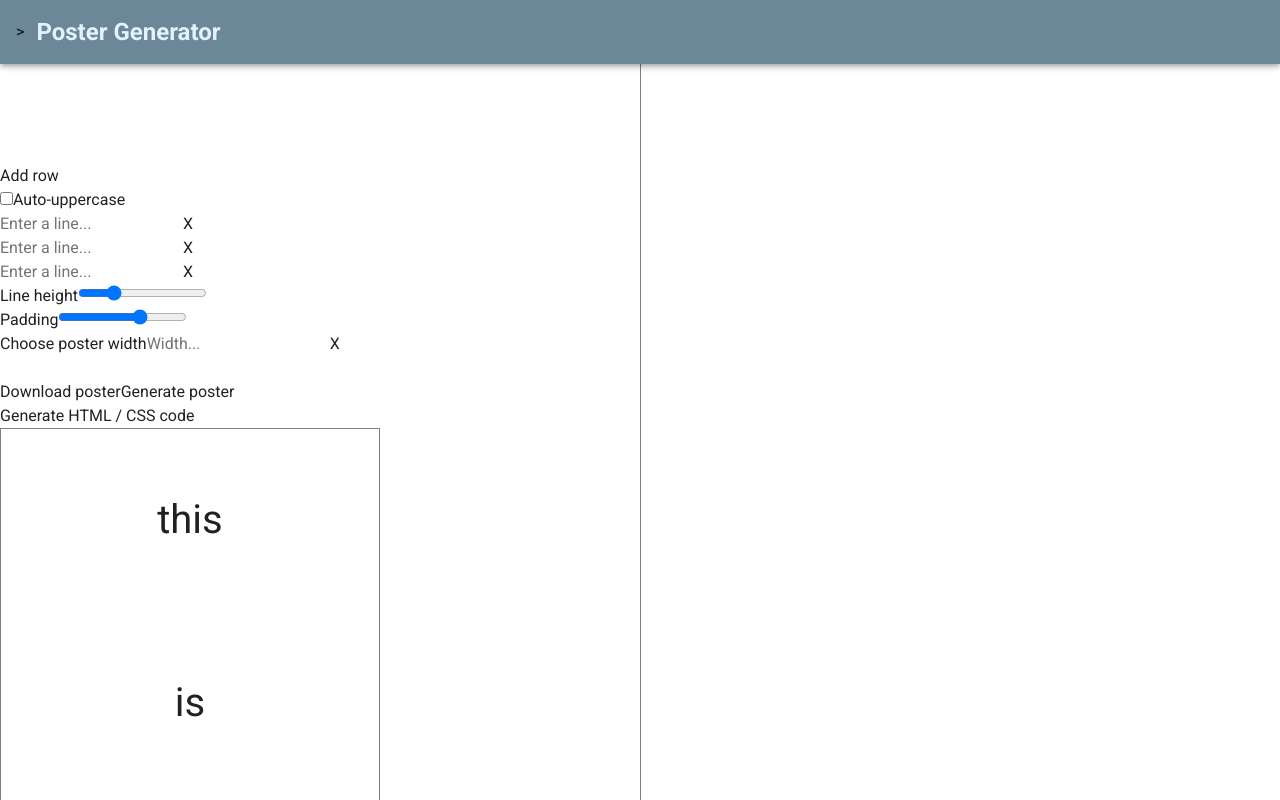
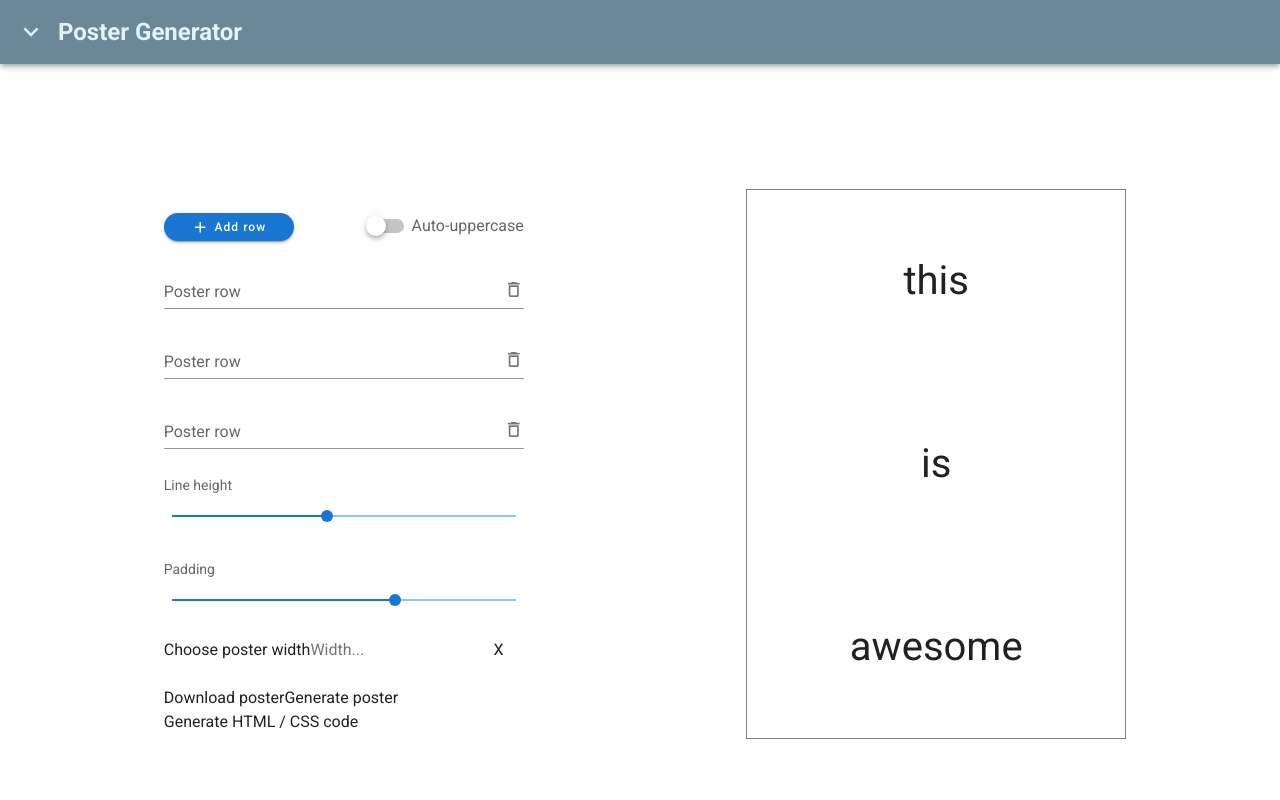
Before and after one commit to Lockhild/poster-app-vue, a Vue app: page / in a window 1280 px wide. Shown: the top 800 px of the page. Built offline with nearby package versions, Linux system fonts and the light colour scheme.

Commit message:
Improved the design

```diff
--- a/src/components/ColorPalleteModal.vue
+++ b/src/components/ColorPalleteModal.vue
@@ -1,6 +1,8 @@
 <template>
     <div>
-        <button @click="isOpen=!isOpen">></button>
+        <button @click="isOpen=!isOpen">
+            <v-icon class="blue--text text--lighten-5" size="30">mdi-chevron-down</v-icon>
+        </button>
         <div class="modal" v-show="isOpen">
             <div class="modal-row">
                 <span class="color">Lorem, ipsum.</span>
--- a/src/components/LineInput.vue
+++ b/src/components/LineInput.vue
@@ -1,9 +1,7 @@
 <template>
-    <div>
-        <input type="text" placeholder="Enter a line..." v-model="text"
-               @keyup="$emit('textEntered', text, id)">
-        <span @click="$emit('rowID', id)">X</span>
-    </div>
+    <v-text-field label="Poster row" v-model="text" @keyup="$emit('textEntered', text, id)">
+        <v-icon class="icon" slot="append" dense @click="$emit('rowID', id)">mdi-delete-outline</v-icon>
+    </v-text-field>
 </template>
 
 <script>
@@ -26,6 +24,11 @@ export default {
 }
 </script>
 
-<style>
-
+<style scoped>
+    .icon {
+        transition: all .3s;
+    }
+    .icon:hover {
+        color: #d11a2a;
+    }
 </style>
--- a/src/components/Main.vue
+++ b/src/components/Main.vue
@@ -1,7 +1,15 @@
 <template>
-    <v-content class="main">
-        <OptionsPanel v-on:inputRows="getInputRows"/>
-        <DisplayPanel :inputRows="inputRows"/>
+    <v-content>
+        <v-container class="container">
+            <v-row>
+                <v-col class="col">
+                    <OptionsPanel v-on:inputRows="getInputRows"/>
+                </v-col>
+                <v-col class="col">
+                    <DisplayPanel :inputRows="inputRows"/>
+                </v-col>
+            </v-row>
+        </v-container>
     </v-content>
 </template>
 
@@ -31,17 +39,14 @@ export default {
 </script>
 
 <style scoped>
-    .main {
+    .container {
+        min-height: 100vh;
         display: flex;
-        justify-content: space-around;
-        margin: 100px 0;
+        justify-content: center;
     }
-    .main:after {
-        content: "";
-        height: 100%;
-        width: 1px;
-        background: grey;
-        position: absolute;
-        top: -10%;
+    .col {
+        display: flex;
+        justify-content: center;
+        align-items: center;
     }
 </style>
--- a/src/components/OptionsPanel.vue
+++ b/src/components/OptionsPanel.vue
@@ -1,11 +1,11 @@
 <template>
     <div class="options-panel">
-        <div>
-            <button @click="addInputRow">Add row</button>
-            <div>
-                <input type="checkbox">
-                <label>Auto-uppercase</label>
-            </div>
+        <div class="d-flex justify-space-between align-center">
+            <v-btn class="text-none" small rounded color="primary" min-width="130" @click="addInputRow">
+                <v-icon class="mr-1" size="18">mdi-plus</v-icon>
+                Add row
+            </v-btn>
+            <v-switch v-model="uppercase" label="Auto-uppercase" color="primary"></v-switch>
         </div>
         <div class="text-inputs">
             <LineInput v-for="(item, index) in inputRows"
@@ -18,7 +18,7 @@
             <!-- <ColorInput />
             <ImageUpload /> -->
         </div>
-        <Slider label="Line height" min="0" max="100" value="25"/>
+        <Slider label="Line height" min="0" max="100" value="45"/>
         <Slider label="Padding" min="0" max="100" value="65"/>
         <div>
             <label>Choose poster width</label>
@@ -49,7 +49,8 @@ export default {
     },
     data: function() {
         return {
-            inputRows: ['this', 'is', 'awesome']
+            inputRows: ['this', 'is', 'awesome'],
+            uppercase: false
         }
     },
     methods: {
--- a/src/components/Slider.vue
+++ b/src/components/Slider.vue
@@ -1,16 +1,24 @@
 <template>
     <div>
-        <label>{{ label }}</label>
-        <input type="range" :min="min" :max="max" :value="value">
+        <v-subheader class="pl-0 label">{{label}}</v-subheader>
+        <v-slider
+          thumb-label
+          :thumb-size="30"
+          :min="min"
+          :max="max"
+          :value="value"
+        ></v-slider>
     </div>
 </template>
 
 <script>
     export default {
-        props: ['label', 'min', 'max', 'value']
+        props: ['label', 'min', 'max', 'value'],
     }
 </script>
 
-<style>
-
+<style scoped>
+    .label {
+        height: 30px;
+    }
 </style>
```
